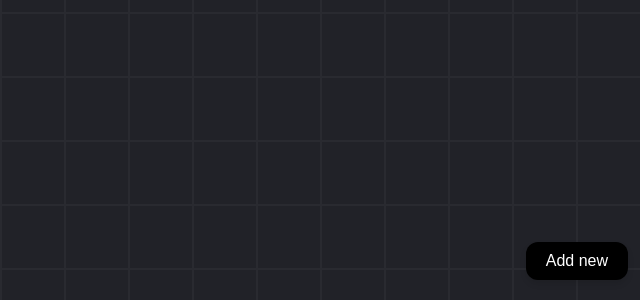
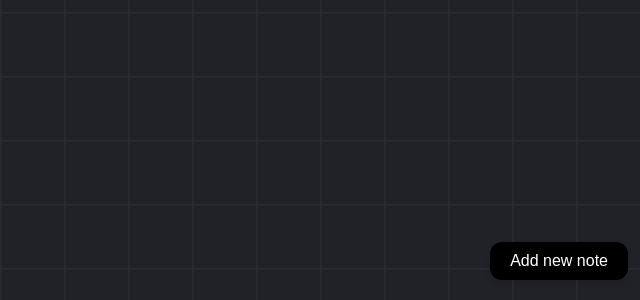
Before and after one commit to cleverAkanimoh/dragndrop, a plain HTML site: page index.html in a window 1280 px wide. Shown: the part 500-800 px from the top of the page, without its empty margins (640-1280 px from the left). Drawn offline with Linux system fonts and the light colour scheme.

Commit message:
modified index.html in .

```diff
--- a/index.html
+++ b/index.html
@@ -15,7 +15,7 @@
   <body>
     <main class="container">
       <section>
-        <button id="create-new-note">Add new</button>
+        <button id="create-new-note">Add new note</button>
       </section>
     </main>
   </body>
```
